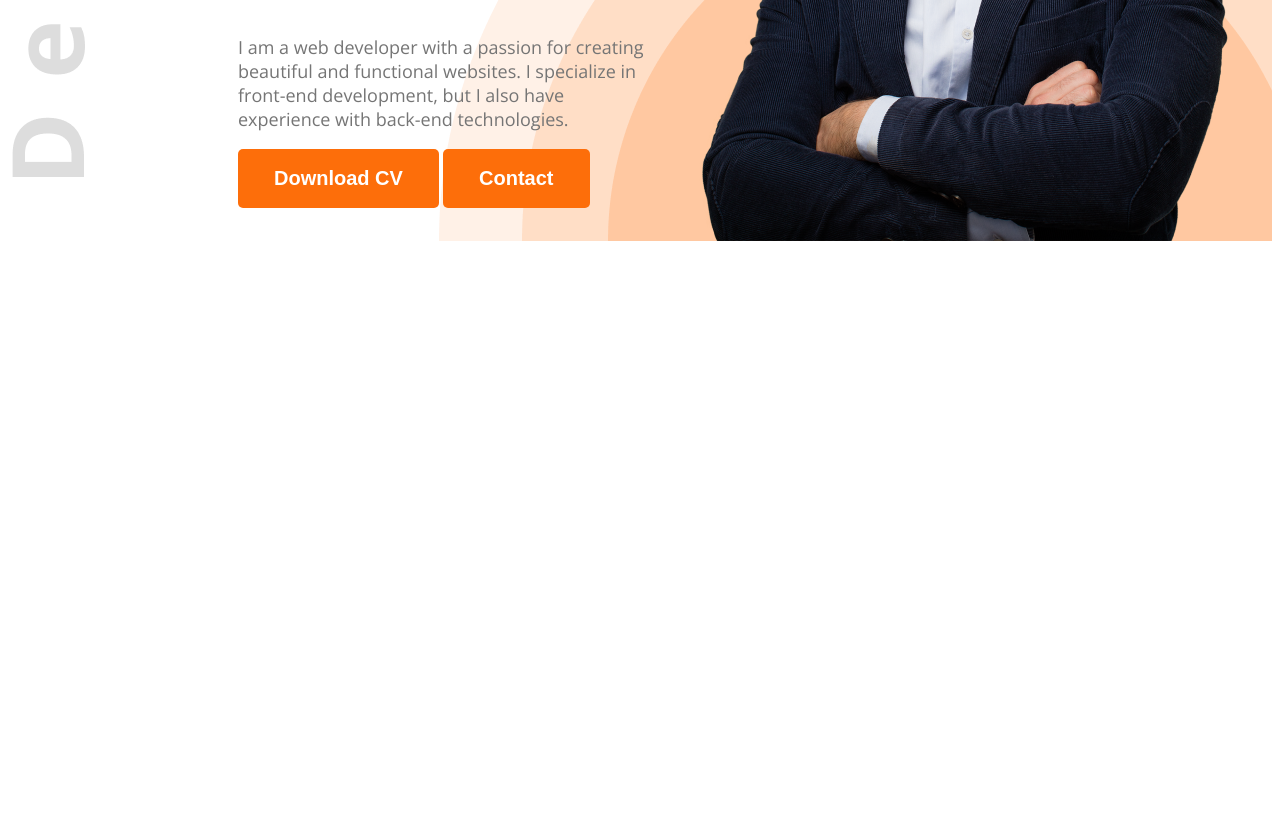
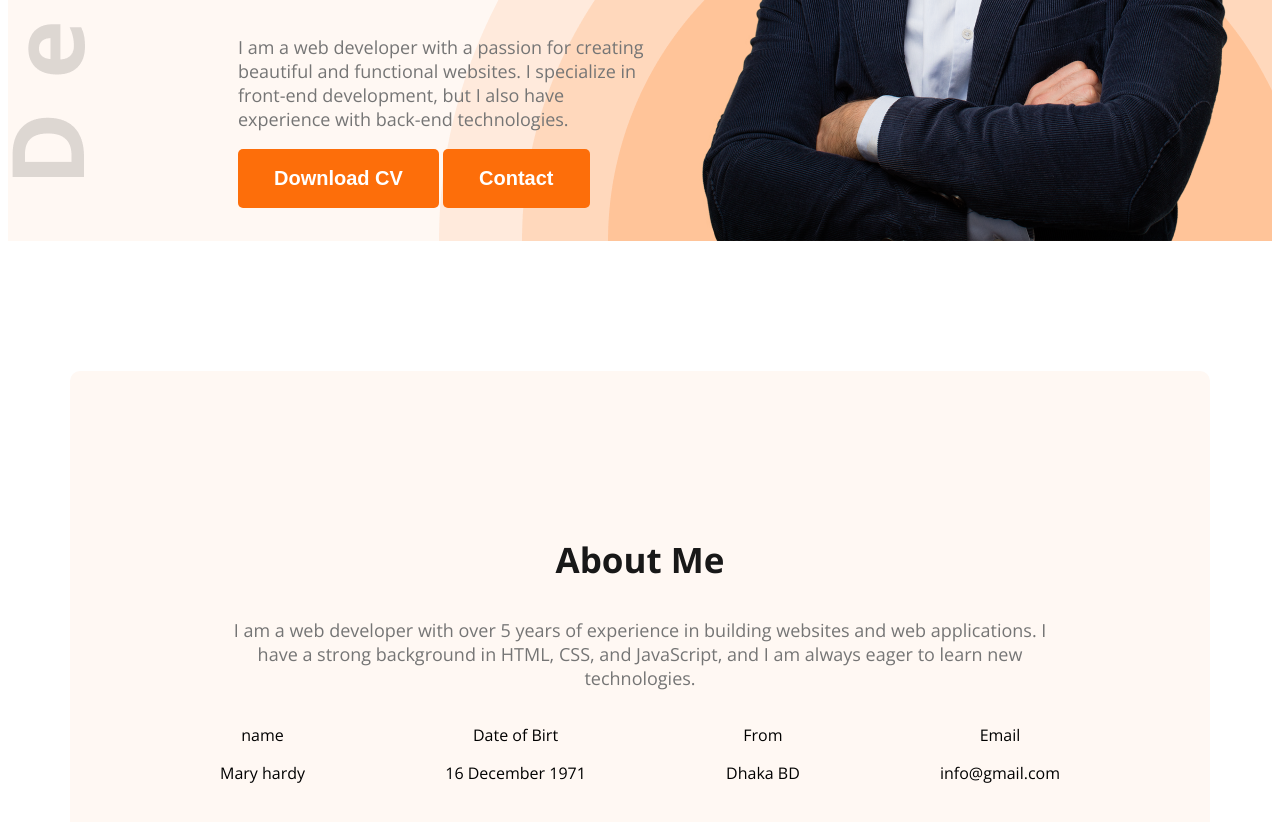
Before and after one commit to Zareen7403/webdev-portfolio, a plain HTML site: page index.html in a window 1280 px wide. Shown: the part 594-1416 px from the top of the page. Before the commit the page ends 843 px from the top, so only its background shows below. Drawn offline with nearby package versions, Linux system fonts and the light colour scheme.

Commit message:
aboutsectioncommit

```diff
--- a/index.html
+++ b/index.html
@@ -13,7 +13,7 @@
   </head>
 
   <body class="open-sans-normal">
-    <header class="header">
+    <header class="header secondary-bg">
 
 
         <nav>
@@ -44,3 +44,38 @@
         </div>
 
     </header>
+
+    <main>
+      <section class ="about secondary-bg">
+        <h3 class="section-title">About Me</h3>
+        <p class="section-description">
+          I am a web developer with over 5 years of experience in building websites and web applications.
+          I have a strong background in HTML, CSS, and JavaScript, and I am always eager to learn new technologies.</p>
+
+          <div class="about-items">
+           <div class="about-item">
+            <p class="item-title">name</p>
+            <p class="item-description">Mary hardy
+            </p>
+           </div>
+           <div class="about-item">
+            <p class="item-title">Date of Birt</p>
+            <p class="item-description">16 December 1971</p>
+           </div>
+           <div class="about-item">
+            <p class="item-title">From</p>
+            <p class="item-description">Dhaka BD</p>
+
+           </div>
+            <div class="about-item">
+              <p class="item-title">Email</p>
+              <p class="item-description">info@gmail.com</p>
+            </div>
+
+
+          </div>
+      </section>
+
+    <footer></footer>
+  </body>
+</html>
--- a/portfolio.css
+++ b/portfolio.css
@@ -43,7 +43,21 @@ nav ul{display:flex ;
 
 
 }
+.section-title{
+    font-size: 35px;
+    font-weight: bold;
+    color: #181818;
 
+}
+.section-description{
+    font-size: 18px;
+    font-weight: normal;
+    color: #757575;
+
+}
+.secondary-bg{
+    background-color: #FFF8F3;
+}
 
 
 nav ul li{
@@ -105,3 +119,22 @@ nav li a{
     max-width: 585px;
     max-height: 356px;
 }
+
+/*main section styles*/
+/* full main section styles*/
+main{
+    max-width: 1140px;
+    margin:0 auto;
+}
+/*about section styles*/
+.about{
+    border-radius: 10px;
+    padding :130px 150px;
+    text-align: center;
+    margin-top: 130px;
+}
+
+.about-items{
+    display:flex;
+    justify-content: space-between;
+}
```
